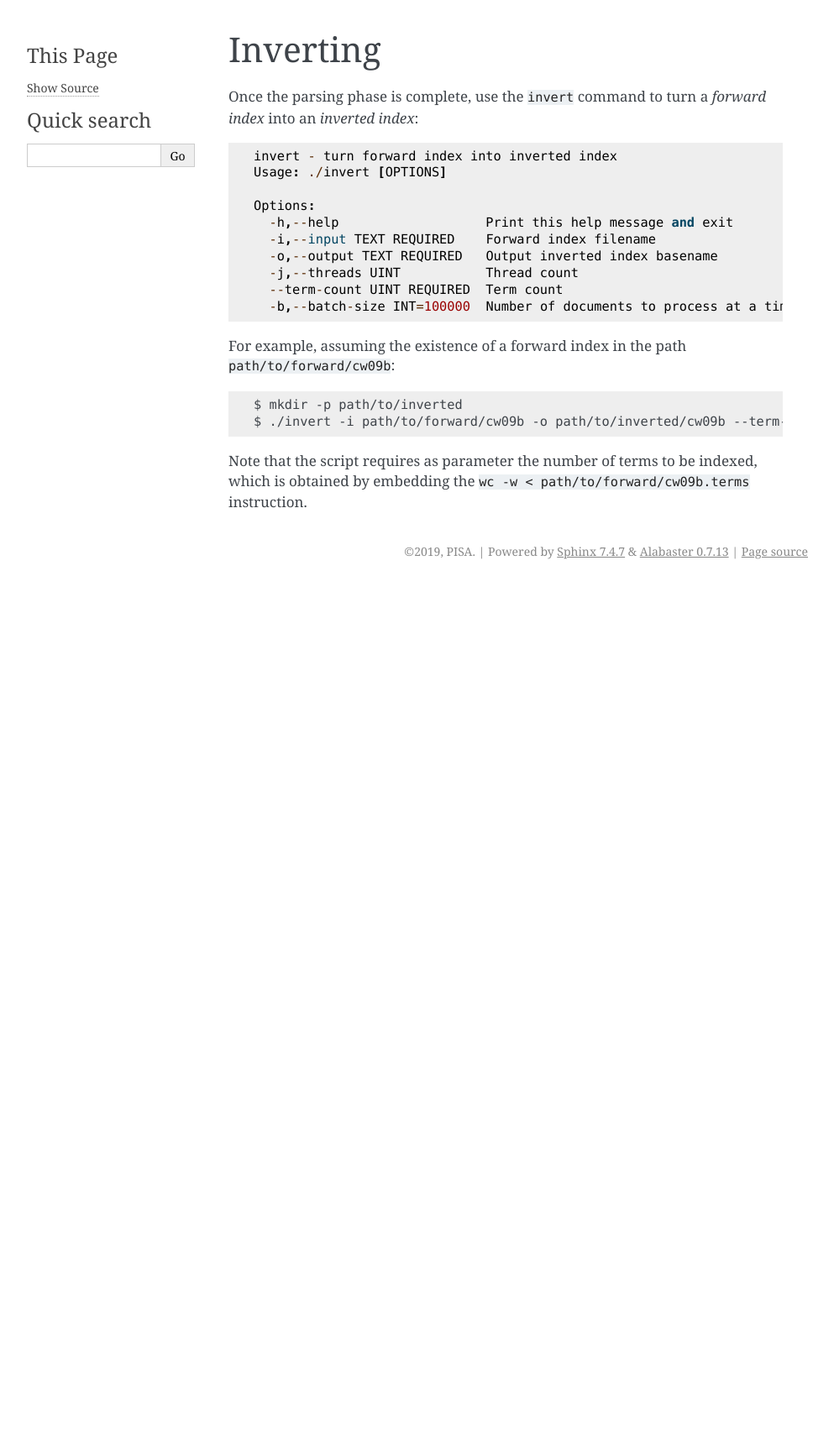
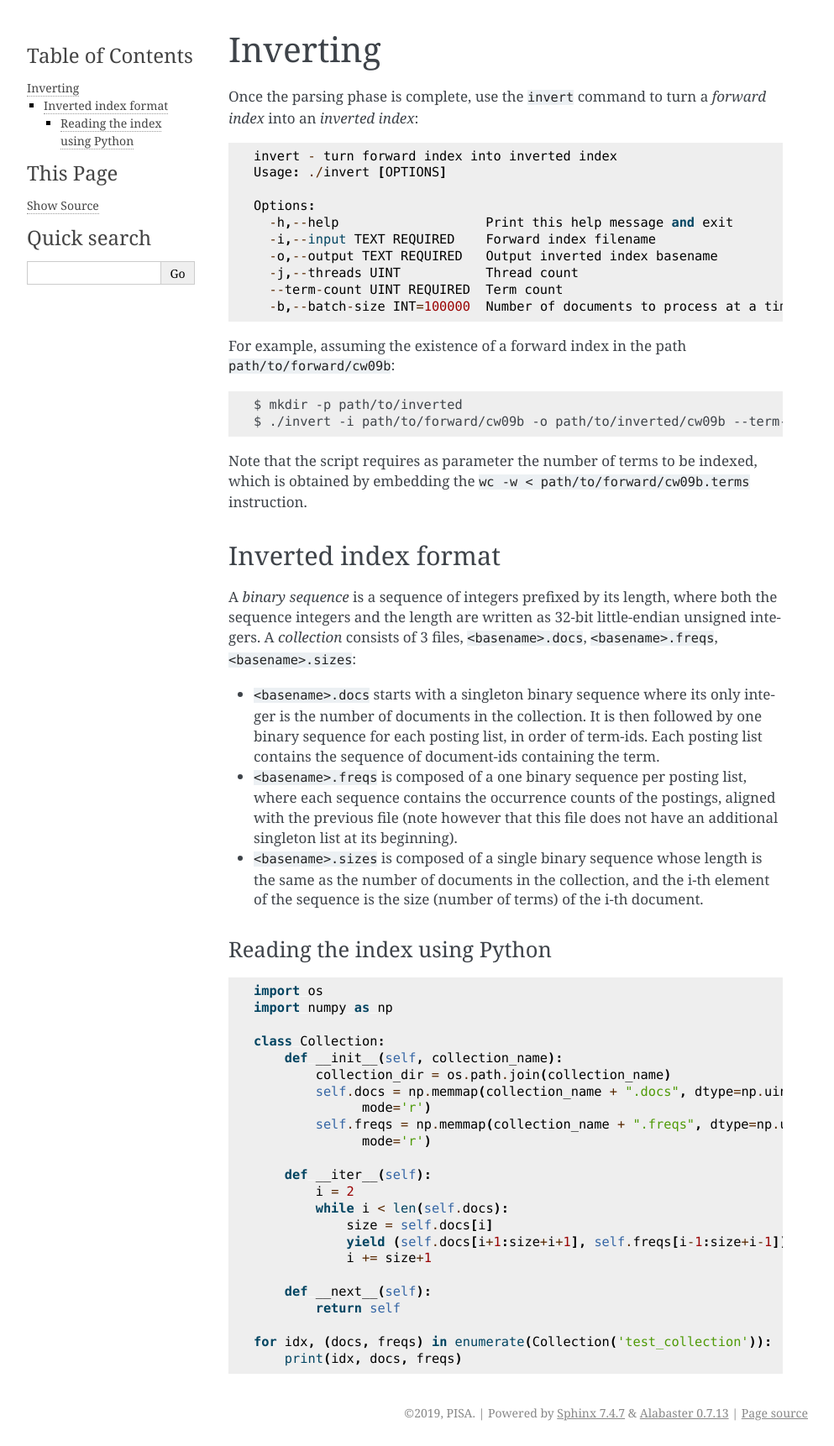
Before and after one commit to pisa-engine/pisa, a Sphinx documentation site: the page built from docs/source/inverting.md, in a window 1280 px wide. Shown: the whole page at 84% size, without its empty margins (148-1141 px from the left). Built offline with Sphinx 7.4.7, drawn with Linux system fonts in a browser that asks for light colours; pages that are not in the unit, such as notebooks, are missing from menus; before the commit the page ends 900 px from its top, so only the background shows below that.

Commit message:
Merge index_format.md in inverting.md

````diff
--- a/docs/source/inverting.md
+++ b/docs/source/inverting.md
@@ -21,3 +21,50 @@
 
 Note that the script requires as parameter the number of terms to be indexed, which is obtained by embedding the
 `wc -w < path/to/forward/cw09b.terms` instruction.
+
+## Inverted index format
+
+A _binary sequence_ is a sequence of integers prefixed by its length, where both the sequence integers and the length are written as 32-bit little-endian unsigned integers. A _collection_ consists of 3 files, `<basename>.docs`, `<basename>.freqs`, `<basename>.sizes`:
+
+* `<basename>.docs` starts with a singleton binary sequence where its only
+  integer is the number of documents in the collection. It is then followed by
+  one binary sequence for each posting list, in order of term-ids. Each posting
+  list contains the sequence of document-ids containing the term.
+
+* `<basename>.freqs` is composed of a one binary sequence per posting list, where
+  each sequence contains the occurrence counts of the postings, aligned with the
+  previous file (note however that this file does not have an additional
+  singleton list at its beginning).
+
+* `<basename>.sizes` is composed of a single binary sequence whose length is the
+  same as the number of documents in the collection, and the i-th element of the
+  sequence is the size (number of terms) of the i-th document.
+
+
+### Reading the index using Python
+
+```python
+import os
+import numpy as np
+
+class Collection:
+    def __init__(self, collection_name):
+        collection_dir = os.path.join(collection_name)
+        self.docs = np.memmap(collection_name + ".docs", dtype=np.uint32,
+              mode='r')
+        self.freqs = np.memmap(collection_name + ".freqs", dtype=np.uint32,
+              mode='r')
+
+    def __iter__(self):
+        i = 2
+        while i < len(self.docs):
+            size = self.docs[i]
+            yield (self.docs[i+1:size+i+1], self.freqs[i-1:size+i-1])
+            i += size+1
+
+    def __next__(self):
+        return self
+
+for idx, (docs, freqs) in enumerate(Collection('test_collection')):
+    print(idx, docs, freqs)
+```
````
Also changed, not shown: docs/source/index_format.md (deleted, +0 -51 lines).
